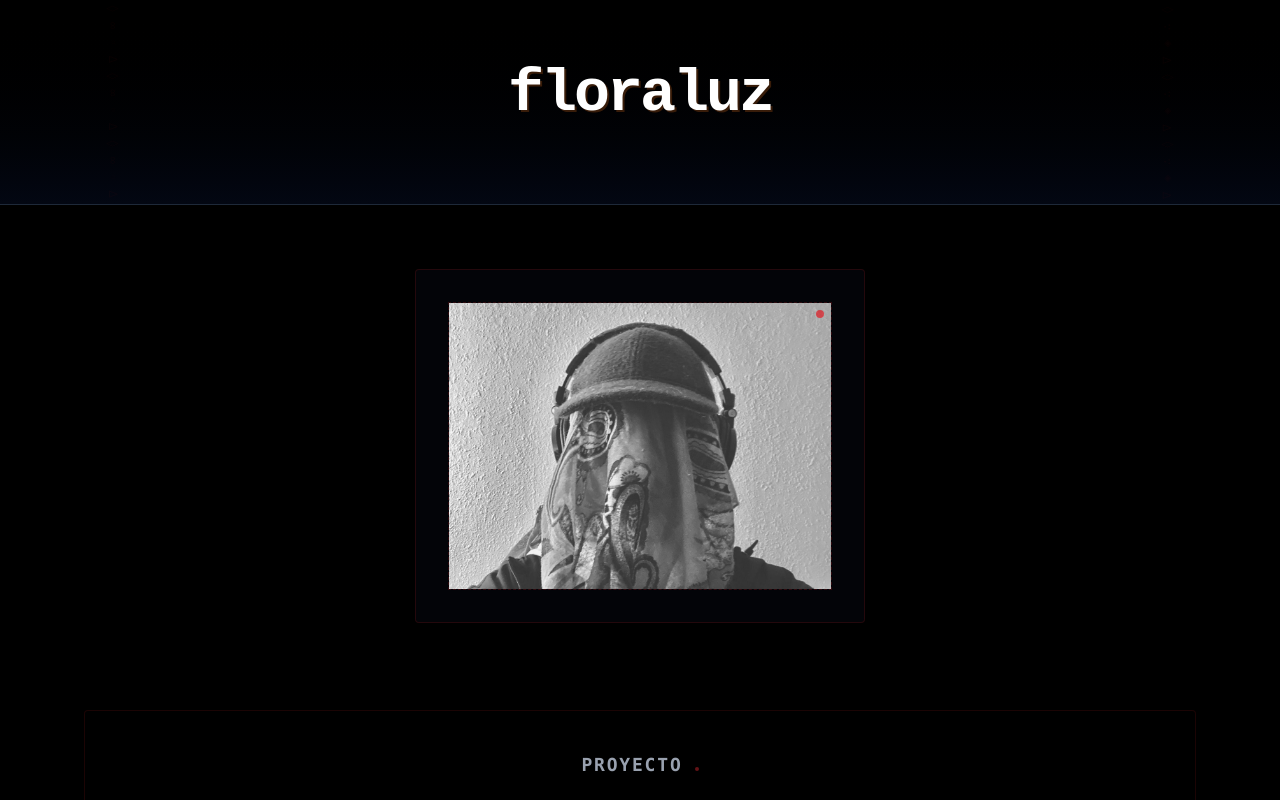
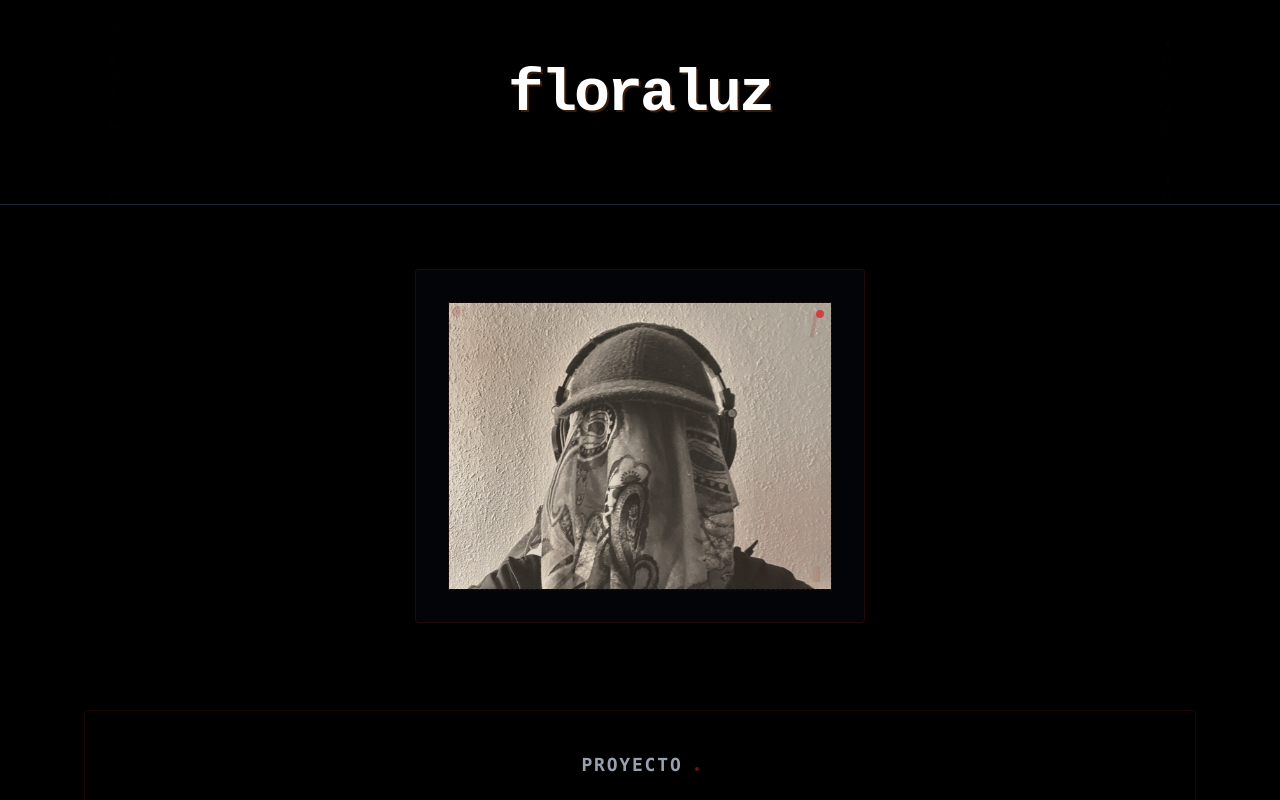
Before and after one commit to unixkarma/floraluz_web, a Next.js app: page /epk in a window 1280 px wide. Shown: the top 800 px of the page. Built offline with nearby package versions, Linux system fonts and the light colour scheme.

Commit message:
first commit

```diff
--- a/src/app/epk/page.tsx
+++ b/src/app/epk/page.tsx
@@ -19,7 +19,7 @@ export default function EPK() {
   return (
     <main className="min-h-screen bg-black text-gray-300 font-mono">
       {/* Header */}
-      <div className="text-center py-16 px-5 border-b border-gray-800 bg-gradient-to-b from-black to-gray-950 relative">
+      <div className="text-center py-16 px-5 border-b border-gray-800 bg-black relative">
         {/* Psychedelic Text Left */}
         <div className="absolute left-4 top-1/2 transform -translate-y-1/2 text-red-900/20 text-xs tracking-widest opacity-30 rotate-90 hidden md:block">
           ◊ ∞ ◦ ∆ ◊ ∞ ◦ ∆ ◊ ∞ ◦ ∆
@@ -45,15 +45,58 @@ export default function EPK() {
 
         {/* Hero Section */}
         <div className="text-center mb-20">
-          <div className="inline-block border p-8 bg-gray-900/20 rounded" style={{ borderColor: 'rgba(220, 38, 38, 0.15)' }}>
+          <div className="inline-block border p-8 bg-gray-900/20 rounded relative" style={{ borderColor: 'rgba(220, 38, 38, 0.15)' }}>
             <div className="relative">
               <img
                 src="/floraluz-cover.jpg"
                 alt="floraluz - Cover Art"
-                className="w-96 h-72 object-cover border border-dashed"
-                style={{ borderColor: 'rgba(220, 38, 38, 0.2)' }}
+                className="w-96 h-72 object-cover border border-dashed relative z-10"
+                style={{
+                  borderColor: 'rgba(220, 38, 38, 0.2)',
+                  filter: 'sepia(0.3) saturate(0.8) contrast(1.1) brightness(0.9)',
+                }}
               />
-              <div className="absolute top-2 right-2 w-2 h-2 bg-red-600 rounded-full opacity-60"></div>
+
+              {/* Rust overlay effects */}
+              <div
+                className="absolute inset-0 pointer-events-none z-20"
+                style={{
+                  background: `
+                    radial-gradient(circle at 10% 20%, rgba(139, 69, 19, 0.15) 0%, transparent 30%),
+                    radial-gradient(circle at 90% 80%, rgba(220, 38, 38, 0.1) 0%, transparent 25%),
+                    radial-gradient(circle at 30% 90%, rgba(184, 115, 51, 0.08) 0%, transparent 20%),
+                    linear-gradient(45deg, transparent 0%, rgba(139, 69, 19, 0.05) 50%, transparent 100%)
+                  `,
+                  mixBlendMode: 'multiply'
+                }}
+              />
+
+              {/* Analog scan lines */}
+              <div
+                className="absolute inset-0 pointer-events-none z-20 opacity-20"
+                style={{
+                  backgroundImage: 'repeating-linear-gradient(0deg, transparent, transparent 1px, rgba(139, 69, 19, 0.3) 1px, rgba(139, 69, 19, 0.3) 2px)',
+                  animation: 'scanlines 4s linear infinite'
+                }}
+              />
+
+              {/* VHS distortion */}
+              <div
+                className="absolute inset-0 pointer-events-none z-20 opacity-10"
+                style={{
+                  background: 'linear-gradient(90deg, transparent 0%, rgba(220, 38, 38, 0.2) 2%, transparent 4%)',
+                  backgroundSize: '100px 100%',
+                  animation: 'vhsDistortion 6s infinite linear'
+                }}
+              />
+
+              {/* Corner wear effects */}
+              <div className="absolute top-1 left-1 w-3 h-3 bg-gradient-to-br from-red-900/30 to-transparent rounded-full z-20"></div>
+              <div className="absolute bottom-2 right-3 w-2 h-4 bg-gradient-to-tl from-orange-800/20 to-transparent z-20"></div>
+              <div className="absolute top-3 right-4 w-1 h-6 bg-red-800/15 transform rotate-12 z-20"></div>
+
+              {/* Original red dot */}
+              <div className="absolute top-2 right-2 w-2 h-2 bg-red-600 rounded-full opacity-60 z-30"></div>
             </div>
           </div>
         </div>
--- a/src/app/globals.css
+++ b/src/app/globals.css
@@ -134,4 +134,24 @@
       opacity: 0.008;
     }
   }
+
+  @keyframes colorInvert {
+    0% { filter: invert(0); }
+    83% { filter: invert(0); }
+    83.5% { filter: invert(1); }
+    84.5% { filter: invert(0); }
+    85% { filter: invert(1); }
+    85.5% { filter: invert(0); }
+    86% { filter: invert(1); }
+    87% { filter: invert(0); }
+    100% { filter: invert(0); }
+  }
+
+  @keyframes vhsDistortion {
+    0% { background-position: 0% 0%; }
+    25% { background-position: 25% 0%; }
+    50% { background-position: 50% 0%; }
+    75% { background-position: 75% 0%; }
+    100% { background-position: 100% 0%; }
+  }
 }
--- a/src/app/layout.tsx
+++ b/src/app/layout.tsx
@@ -2,8 +2,8 @@ import type { Metadata } from "next";
 import "./globals.css";
 
 export const metadata: Metadata = {
-  title: "Create Next App",
-  description: "Generated by create next app",
+  title: "floraluz",
+  description: "Electronic Music Producer - Future Beats Latinoamericano",
 };
 
 export default function RootLayout({
--- a/src/app/page.tsx
+++ b/src/app/page.tsx
@@ -1,6 +1,6 @@
 export default function Home() {
   return (
-    <main className="min-h-screen bg-black text-white relative overflow-hidden">
+    <main className="min-h-screen bg-black text-white relative overflow-hidden" style={{ animation: 'colorInvert 6s infinite' }}>
       {/* Analog noise background with animation */}
       <div
         className="absolute inset-0 opacity-[0.03] pointer-events-none"
```
